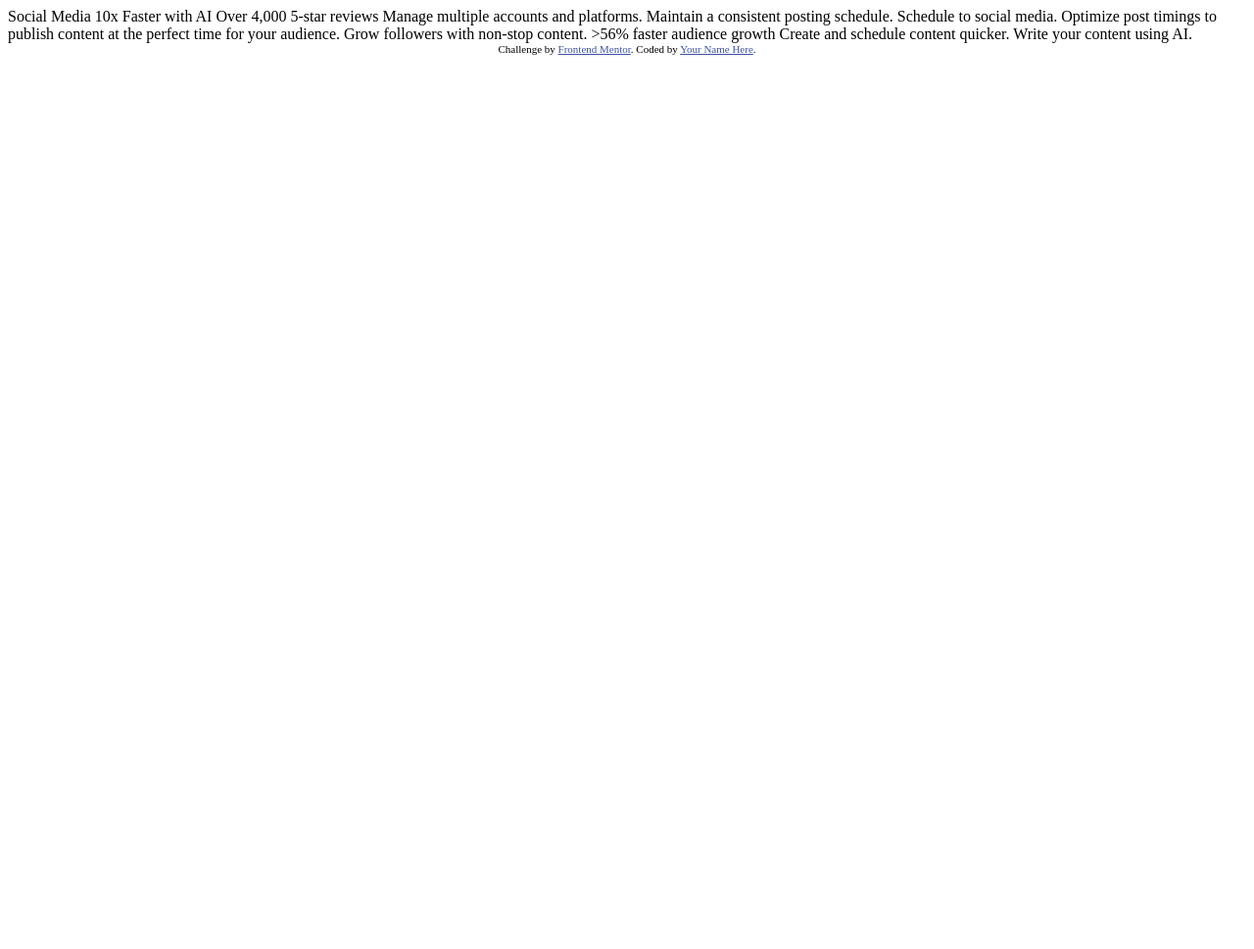
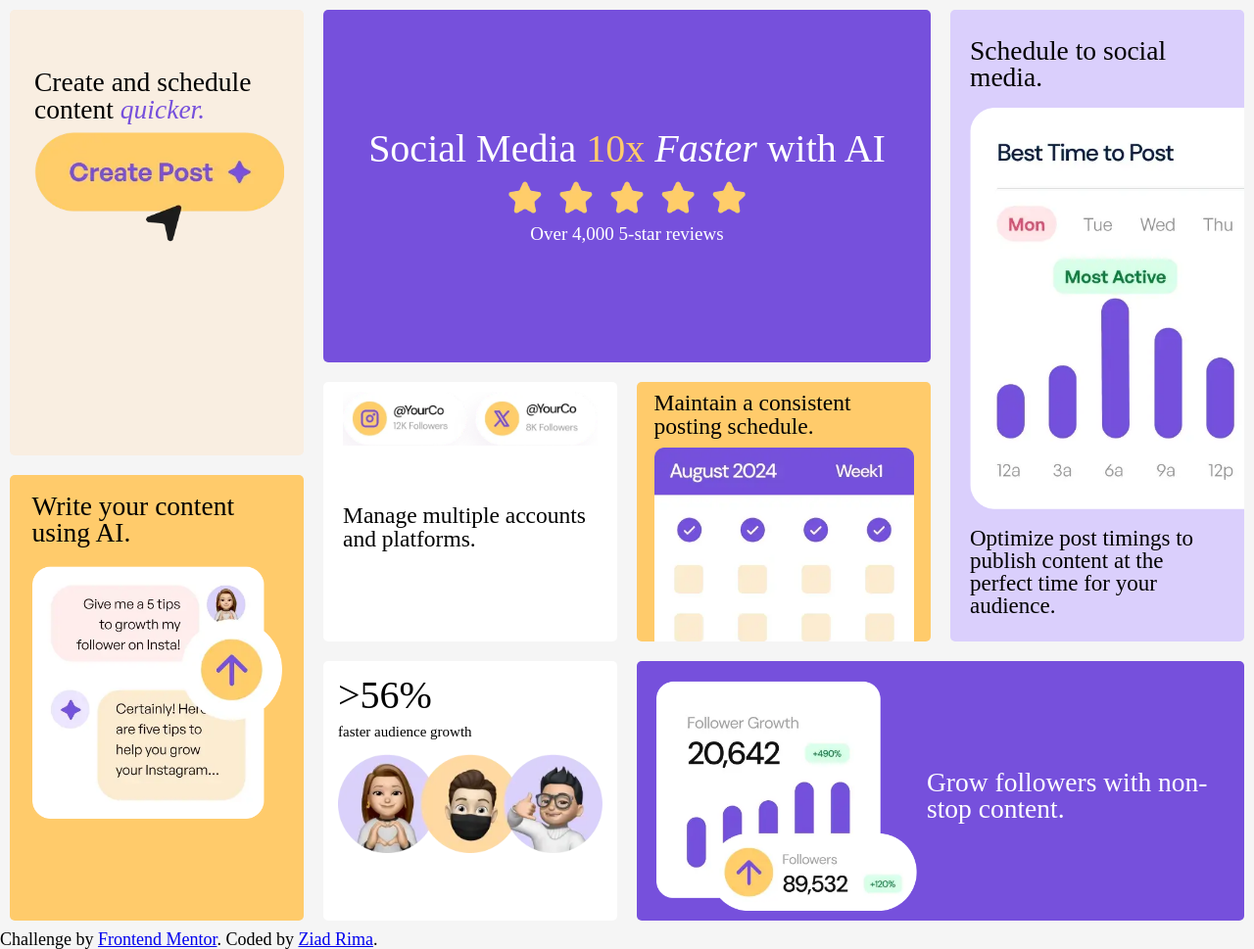
Before and after one commit to ziad-rima/Frontend-Mentor-Bento-Grid, a plain HTML site: page index.html in a window 1280 px wide. Shown: the whole page at 98% size. Before the commit the page ends 800 px from the top, so only its background shows below. Drawn offline with Linux system fonts and the light colour scheme.

Commit message:
final version

```diff
--- a/index.html
+++ b/index.html
@@ -5,38 +5,61 @@
   <meta name="viewport" content="width=device-width, initial-scale=1.0"> <!-- displays site properly based on user's device -->
   <link rel="stylesheet" href="styles.css">
   <link rel="icon" type="image/png" sizes="32x32" href="./assets/images/favicon-32x32.png">
-
   <title>Frontend Mentor | Bento grid</title>
 
-  <!-- Feel free to remove these styles or customise in your own stylesheet 👍 -->
-  <style>
-    .attribution { font-size: 11px; text-align: center; }
-    .attribution a { color: hsl(228, 45%, 44%); }
-  </style>
+
 </head>
 <body>
+  <div class="container">
+    <div class="item">
+      <div class="large-text">Create and schedule content <em>quicker.</em></div>
+      <img src="assets/images/illustration-create-post.webp" alt="a create post image.">
+    </div>
 
-  Social Media 10x Faster with AI
-  Over 4,000 5-star reviews
+    <div class="item">
+      <p class="x-large">Social Media <span class="emph">10x</span> <em>Faster</em> with AI</p>
+      <img src="assets/images/illustration-five-stars.webp" alt="a five star image.">
+      <p class="small-text">Over 4,000 5-star reviews</p>
+    </div>
 
-  Manage multiple accounts and platforms.
+    <div class="item">
+      <p class="large-text">Schedule to social media.</p>
+      <img src="assets/images/illustration-schedule-posts.webp" alt="an image showing a schedule post.">
+      <p class="small-text">Optimize post timings to publish content at the perfect time for your audience.</p>
+    </div>
 
-  Maintain a consistent posting schedule.
+    <div class="item">
+      <p class="large-text">Write your content using AI.</p>
+      <img src="assets/images/illustration-ai-content.webp" alt="an image showing a chat bot.">
+    </div>
 
-  Schedule to social media.
-  Optimize post timings to publish content at the perfect time for your audience.
+    <div class="item">
+      <img src="assets/images/illustration-multiple-platforms.webp" alt="social media platform.">
+      <p class="medium-text">Manage multiple accounts and platforms.</p>
+    </div>
 
-  Grow followers with non-stop content.
+    <div class="item">
+      <p class="medium-text">Maintain a consistent posting schedule.</p>
+      <img src="assets/images/illustration-consistent-schedule.webp" alt="posting schedule image.">
+    </div>
 
-  >56% faster audience growth
+    <div class="item">
+      <p class="small-text"><span class="x-large">>56%</span> faster audience growth</p>
+      <img src="assets/images/illustration-audience-growth.webp" alt="3 icons showing people.">
+    </div>
 
-  Create and schedule content quicker.
+    <div class="item">
+      <img src="assets/images/illustration-grow-followers.webp" alt="">
+      <p class="large-text">Grow followers with non-stop content.</p>
+    </div>
 
-  Write your content using AI.
+
+  </div>
 
   <div class="attribution">
     Challenge by <a href="https://www.frontendmentor.io?ref=challenge">Frontend Mentor</a>.
-    Coded by <a href="#">Your Name Here</a>.
+    Coded by <a target="_blank" rel="noopener noreferrer" href="https://github.com/ziad-rima/Frontend-Mentor-Bento-Grid">Ziad Rima</a>.
   </div>
+
 </body>
 </html>
--- a/styles.css
+++ b/styles.css
@@ -0,0 +1,306 @@
+:root {
+    font-size: 10px;
+    --purple-100: hsl(254, 88%, 90%);
+    --purple-500: hsl(256, 67%, 59%);
+    --yellow-100: hsl(31, 66%, 93%);
+    --yellow-500: hsl(39, 100%, 71%);
+    --white: hsl(0, 0%, 100%);
+    --black: hsl(0, 0%, 7%);
+}
+*,
+*::after,
+*::before {
+    box-sizing: border-box;
+    margin: 0;
+    padding: 0;
+}
+
+@font-face {
+    font-family: 'DMSansItalic';
+    src: url('assets/fonts/DMSans-VariableFont_opsz,wght.ttf') format('truetype');
+    font-weight: 400 500;
+    font-style:normal;
+}
+
+img {
+    max-width: 100%;
+    display: block;
+}
+
+body{
+    background-color: whitesmoke;
+    min-height: 100vh;
+    font-family: 'DM Sans';
+    font-size: 18px;
+    line-height: 1;
+    display: grid;
+    place-content: center;
+}
+
+.x-large {
+    font-size: 4rem;
+    font-weight: 500;
+}
+
+.large-text {
+    font-size: 2.75rem;
+    font-weight: 500;
+}
+
+.medium-text {
+    font-size: 2.35rem;
+    font-weight: 500;
+}
+
+.small-text {
+    font-size: 1.5rem;
+    font-weight: 400;
+}
+
+.container {
+    max-width: 1400px;
+    margin: 1rem;
+    display: grid;
+    grid-auto-columns: 1fr;
+    grid-auto-rows: 75px;
+    gap: 2rem;
+    grid-template-areas:
+    'box1 box2 box2 box3'
+    'box1 box2 box2 box3'
+    'box1 box2 box2 box3'
+    'box1 box2 box2 box3'
+    'box1 box5 box6 box3'
+    'box4 box5 box6 box3'
+    'box4 box5 box6 box3'
+    'box4 box7 box8 box8'
+    'box4 box7 box8 box8'
+    'box4 box7 box8 box8';
+}
+
+.container .item {
+    border-radius: .5rem;
+    overflow: hidden;
+}
+
+.container .item:nth-child(1) {
+    background-color: var(--yellow-100);
+}
+
+.container .item:nth-child(2),
+.container .item:nth-child(8) {
+    background-color: var(--purple-500);
+    color: var(--white);
+}
+
+.container .item:nth-child(3) {
+    background-color: var(--purple-100);
+}
+
+.container .item:nth-child(4),
+.container .item:nth-child(6) {
+    background-color: var(--yellow-500);
+}
+
+.container .item:nth-child(5),
+.container .item:nth-child(7) {
+    background-color: var(--white);
+}
+
+.container .item:nth-child(1) {
+    grid-area: box1;
+    padding: 6rem 2rem 0 2.5rem;
+}
+
+.container .item:nth-child(1) em {
+    color: var(--purple-500);
+}
+
+.container .item:nth-child(1) img {
+    margin-top: 1rem;
+}
+
+.container .item:nth-child(2) {
+    grid-area: box2;
+    padding: 2rem;
+    text-align: center;
+    font-weight: 500;
+    display: flex;
+    flex-direction: column;
+    align-items: center;
+    justify-content: center;
+}
+
+.container .item:nth-child(2) .emph {
+    color: var(--yellow-500);
+}
+
+.container .item:nth-child(2) img {
+    width: 250px;
+    margin: 1rem 0 .5rem;
+}
+
+.container .item:nth-child(2) .small-text {
+    font-size: 1.9rem;
+}
+
+.container .item:nth-child(3) {
+    grid-area: box3;
+    padding: 2.75rem 2rem 2.5rem 2rem;
+    display: flex;
+    flex-direction: column;
+    justify-content: space-between;
+    position: relative;
+}
+
+.container .item:nth-child(3) img {
+    position: absolute;
+    height: 410px;
+    object-fit: cover;
+    object-position: left;
+    top: 100px;
+}
+
+.container .item:nth-child(3) .small-text {
+    font-size: 2.3rem;
+}
+
+.container .item:nth-child(4) {
+    grid-area: box4;
+    padding: 1.75rem 2.25rem;
+}
+
+.container .item:nth-child(4) p {
+    margin-bottom: 2rem;
+}
+
+.container .item:nth-child(5) {
+    grid-area: box5;
+    padding: 1rem 2rem 1rem 2rem;
+    position: relative;
+}
+
+.container .item:nth-child(5) p {
+    margin-top: 6rem;
+}
+
+/* .container .item:nth-child(5) img {
+    position: absolute;
+} */
+
+.container .item:nth-child(6) {
+    grid-area: box6;
+    position: relative;
+    padding: 1rem 1.75rem;
+}
+
+.container .item:nth-child(6) p {
+    margin-bottom: 1rem;
+}
+
+.container .item:nth-child(7) {
+    grid-area: box7;
+    padding: 1.5rem;
+}
+
+.container .item:nth-child(7) span {
+    display: block;
+    margin-bottom: 1rem;
+}
+
+.container .item:nth-child(7) img {
+    margin-top: 1.5rem;
+}
+
+.container .item:nth-child(8) {
+    grid-area: box8;
+    padding: 2rem;
+    display: grid;
+    grid-template-columns: 1.75fr 2fr;
+    align-items: center;
+    gap: 1rem;
+}
+
+@media (max-width: 1024px) {
+    .container {
+        grid-auto-rows: initial;
+        grid-template-areas:
+        'box1 box1 box2 box2'
+        'box1 box1 box2 box2'
+        'box3 box3 box4 box4'
+        'box3 box3 box4 box4'
+        'box5 box5 box6 box6'
+        'box5 box5 box6 box6'
+        'box7 box7 box8 box8'
+        'box7 box7 box8 box8';
+    }
+
+    .container .item:nth-child(8) {
+        grid-template-columns: 1fr;
+    }
+}
+
+@media (max-width: 768px) {
+    .container .item {
+        text-align: center;
+    }
+
+    .container {
+        grid-template-areas:
+        'box2'
+        'box5'
+        'box6'
+        'box3'
+        'box8'
+        'box7'
+        'box1'
+        'box4';
+    }
+
+    .container .item:nth-child(4),
+    .container .item:nth-child(5),
+    .container .item:nth-child(6),
+    .container .item:nth-child(7) {
+        text-align: left;
+    }
+
+    .container .item:nth-child(1) {
+        padding: 2rem;
+        text-align: left;
+    }
+
+    .container .item:nth-child(1) .large-text {
+        font-size: 2.5rem;
+    }
+
+    .container .item:nth-child(1) img {
+        width: 250px;
+    }
+
+    .container .item:nth-child(3) {
+        padding: 2.75rem 1rem 2.5rem 1rem;
+    }
+
+    .container .item:nth-child(3) .large-text {
+        font-size: 2.25rem;
+    }
+
+    .container .item:nth-child(3) img {
+        margin: 1rem 0;
+        position: initial;
+        height: initial;
+    }
+
+    .container .item:nth-child(5) p {
+        margin-top: 10rem;
+    }
+
+    .container .item:nth-child(8) {
+        padding: 1.5rem 4rem;
+    }
+}
+
+@media (max-width: 540px) {
+    .container .item:nth-child(5) p {
+        margin-top: 6rem;
+    }
+}
```
Also changed, not shown: assets/Screenshot of website.png (added), 1 other file.
